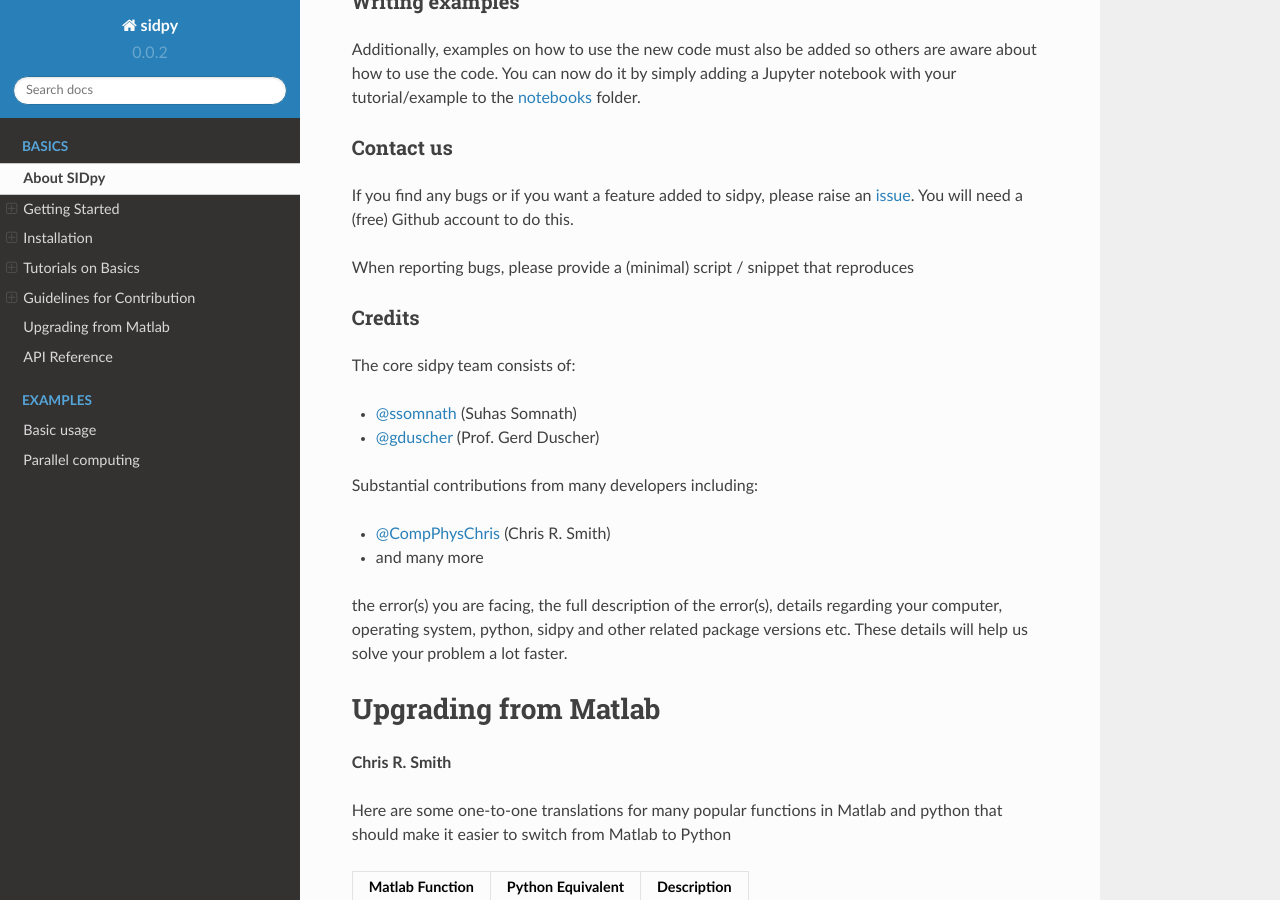
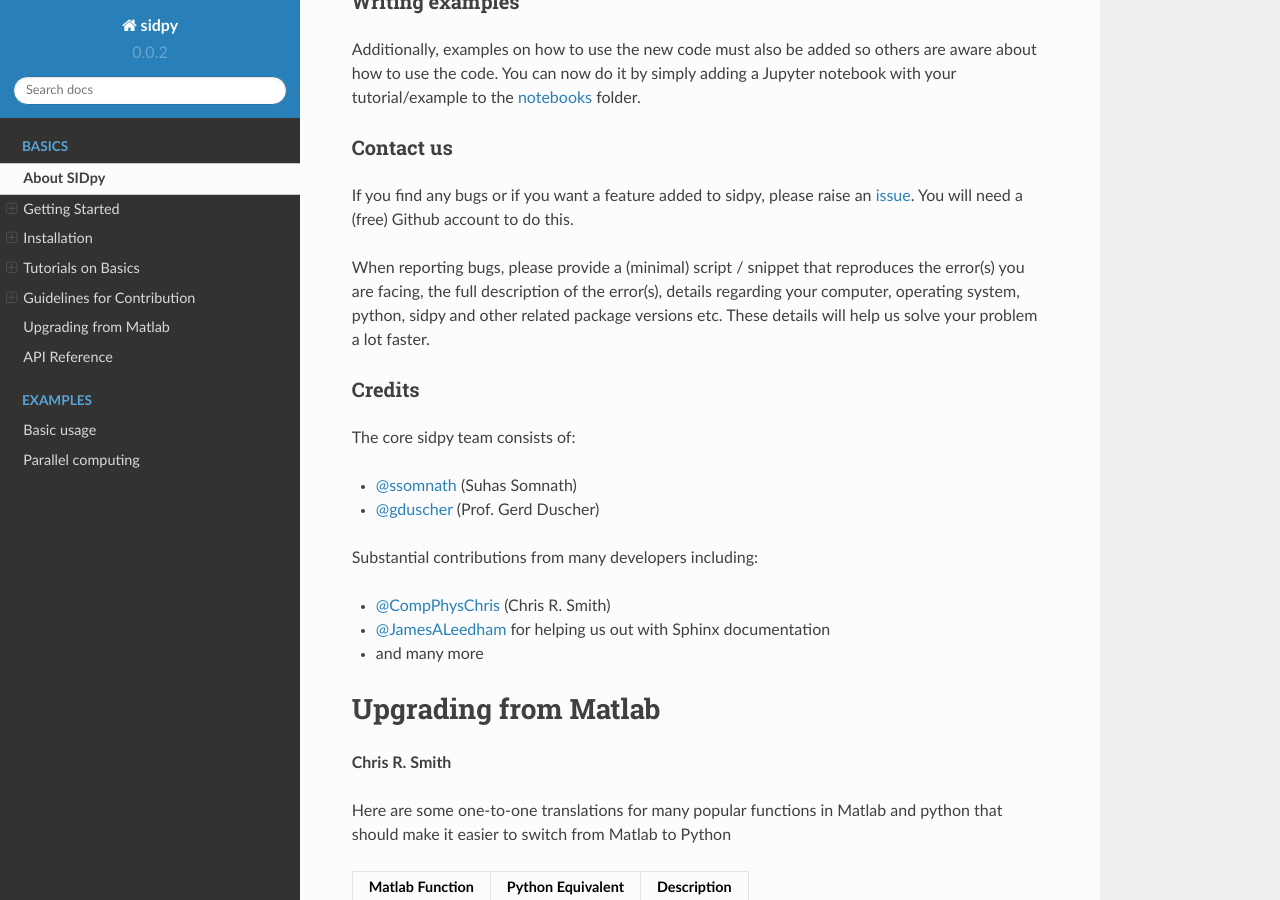
Before and after one commit to pycroscopy/sidpy, a Sphinx documentation site: the page built from docs/source/basics.rst, in a window 1280 px wide and 900 px high, scrolled down 11088 px. Built offline with Sphinx 7.4.7 and the Read the Docs theme 2.0.0, drawn with Linux system fonts in a browser that asks for light colours; pages that are not in the unit, such as notebooks, are missing from menus; some of the changed lines change nothing that is shown.

Commit message:
Added credits to @JamesALeedham

```diff
--- a/docs/source/basics.rst
+++ b/docs/source/basics.rst
@@ -462,6 +462,9 @@
 `issue <https://github.com/pycroscopy/sidpy/issues>`_. You will need a (free) Github account to do this.
 
 When reporting bugs, please provide a (minimal) script / snippet that reproduces
+the error(s) you are facing, the full description of the error(s), details
+regarding your computer, operating system, python, sidpy and other related package versions etc.
+These details will help us solve your problem a lot faster.
 
 Credits
 -------
@@ -473,10 +476,9 @@
 Substantial contributions from many developers including:
 
 * `@CompPhysChris <https://github.com/CompPhysChris>`_ (Chris R. Smith)
+* `@JamesALeedham <https://github.com/JamesALeedham>`_ for helping us out with Sphinx documentation
 * and many more
-the error(s) you are facing, the full description of the error(s), details
-regarding your computer, operating system, python, sidpy and other related package versions etc.
-These details will help us solve your problem a lot faster.
+
 
 Upgrading from Matlab
 =====================
```
